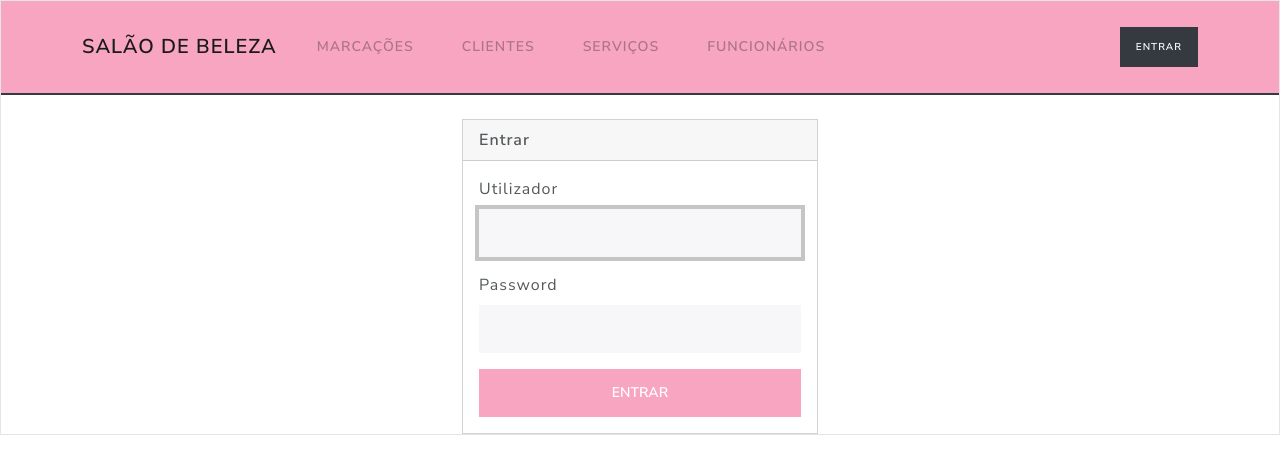
After one commit to RLair-bit/Salao-Beleza-MTR, a Django app: page /contas/login/ in a window 1280 px wide. The commit adds this page. Shown: the top 474 px of the page. Run offline with Django 5.2, Linux system fonts and the light colour scheme.

Commit message:
Adiciona pagina de entrada e protecao de acesso

```diff
--- /dev/null
+++ b/funcionarios/templates/registration/login.html
@@ -0,0 +1,55 @@
+{% extends "base.html" %}
+{% block titulo %}Entrar{% endblock %}
+
+{% block conteudo %}
+<div class="row justify-content-center">
+    <div class="col-lg-4">
+        <div class="card">
+            <div class="card-header fw-bold">
+                Entrar
+            </div>
+
+            <div class="card-body">
+                {% if form.errors %}
+                <div class="alert alert-danger">
+                    Utilizador ou password incorretos.
+                </div>
+                {% endif %}
+
+                <form method="post">
+                    {% csrf_token %}
+
+                    <div class="mb-3">
+                        <label class="form-label" for="id_username">
+                            Utilizador
+                        </label>
+
+                        <input type="text"
+                               name="username"
+                               id="id_username"
+                               class="form-control"
+                               autofocus
+                               required>
+                    </div>
+
+                    <div class="mb-3">
+                        <label class="form-label" for="id_password">
+                            Password
+                        </label>
+
+                        <input type="password"
+                               name="password"
+                               id="id_password"
+                               class="form-control"
+                               required>
+                    </div>
+
+                    <button class="btn btn-primary w-100">
+                        Entrar
+                    </button>
+                </form>
+            </div>
+        </div>
+    </div>
+</div>
+{% endblock %}
--- a/salao/settings.py
+++ b/salao/settings.py
@@ -124,3 +124,6 @@ USE_TZ = True
 # https://docs.djangoproject.com/en/6.0/howto/static-files/
 
 STATIC_URL = 'static/'
+LOGIN_URL = "/contas/login/"
+LOGIN_REDIRECT_URL = "/"
+LOGOUT_REDIRECT_URL = "/contas/login/"
--- a/salao/urls.py
+++ b/salao/urls.py
@@ -6,5 +6,6 @@ urlpatterns = [
     path("admin/", admin.site.urls),
     path("marcacoes/", include("marcacoes.urls")),
     path("funcionarios/", include("funcionarios.urls")),
+    path("contas/", include("django.contrib.auth.urls")),
     path("", TemplateView.as_view(template_name="home.html"), name="home"),
 ]
--- a/templates/base.html
+++ b/templates/base.html
@@ -59,7 +59,18 @@
                 <li class="nav-item"><a class="nav-link" href="#">Serviços</a></li>
                 <li class="nav-item"><a class="nav-link" href="{% url 'funcionarios:lista' %}">Funcionários</a></li>
             </ul>
-            <a class="btn btn-dark btn-sm" href="/admin/">Administração</a>
+            {% if user.is_authenticated %}
+    <span class="navbar-text me-2 small">{{ user.username }}</span>
+
+    <form method="post" action="{% url 'logout' %}" class="d-inline">
+        {% csrf_token %}
+        <button class="btn btn-dark btn-sm">Sair</button>
+    </form>
+{% else %}
+    <a class="btn btn-dark btn-sm" href="{% url 'login' %}">
+        Entrar
+    </a>
+{% endif %}
         </div>
     </div>
 </nav>
```
Also changed, not shown: funcionarios/views.py (+5 -3 lines).
